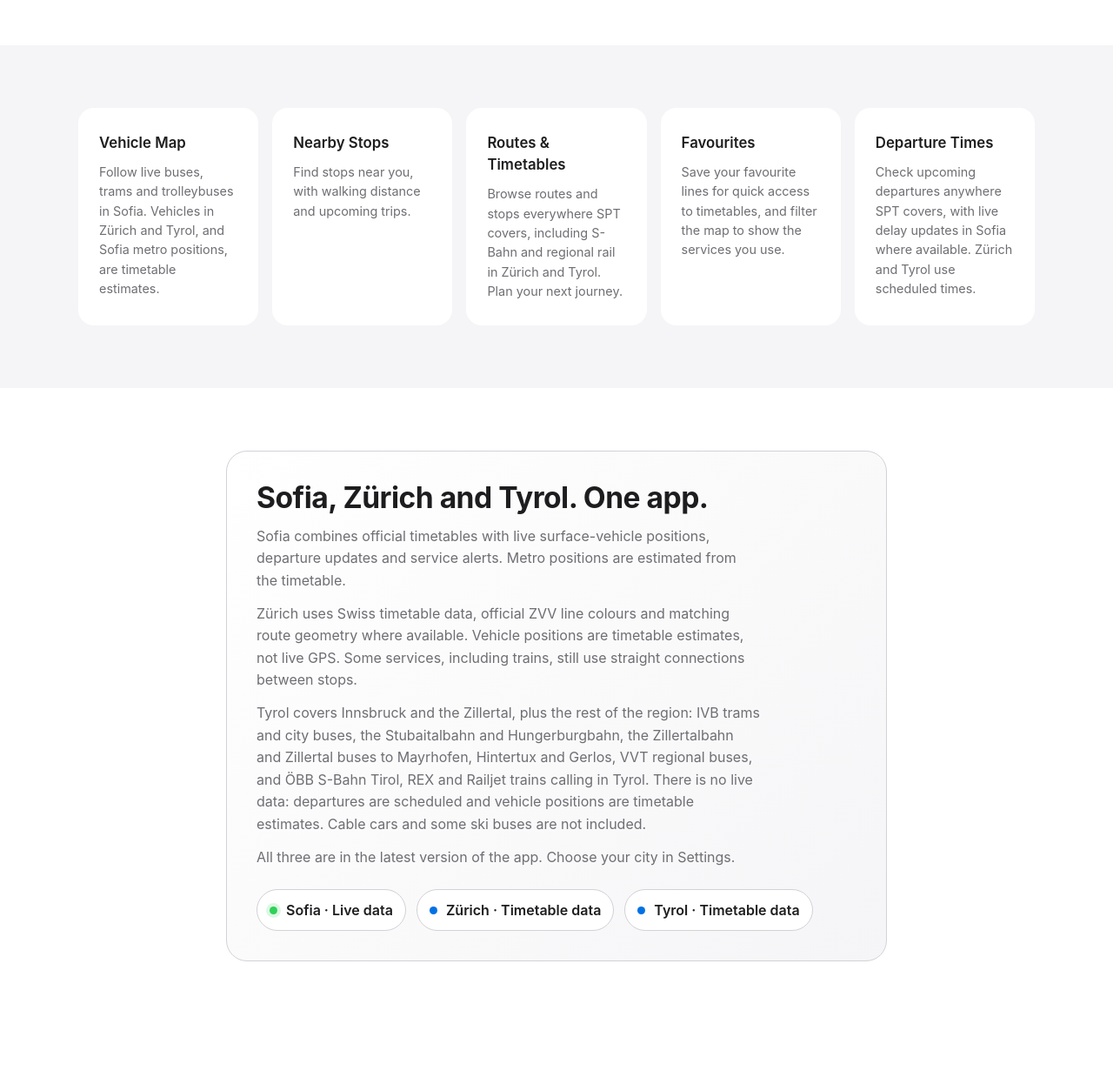
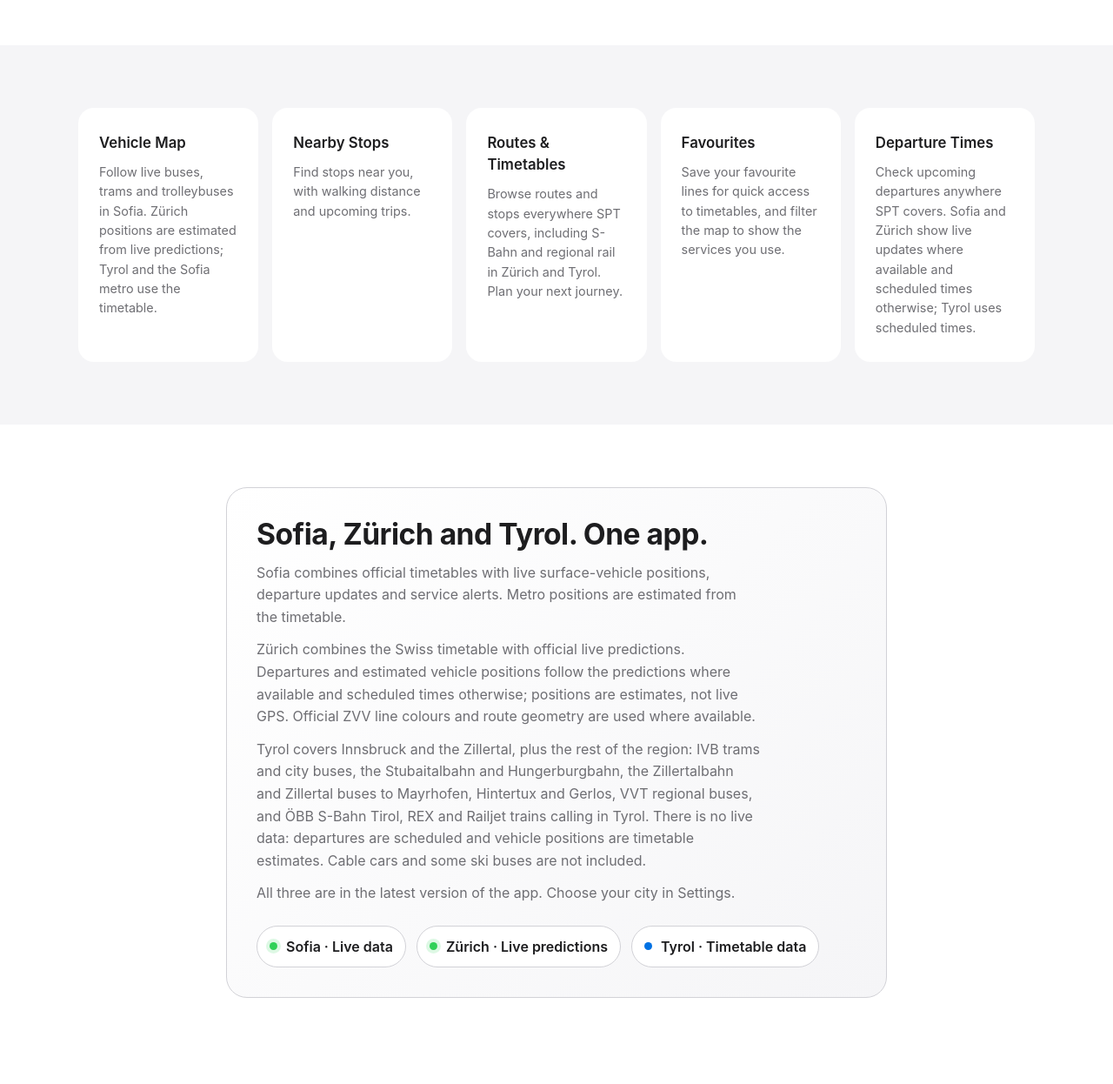
Before and after one commit to nonsense/spt-website, a website: page index.html in a window 1280 px wide. Shown: the part 707-1953 px from the top of the page at 87% size. Drawn offline with Linux system fonts and the light colour scheme.

Commit message:
fix(site): describe Zürich live predictions alongside scheduled times
Since 2.1.7 Zürich departures and estimated map positions follow
official Swiss live predictions when they match the timetable, and
scheduled times otherwise. The homepage, support page and README said
Zürich was timetable-only; the Zürich chip now reads "Live predictions".
Tyrol remains scheduled-only. Also drop the stale claim that Zürich
trains use straight lines (S-Bahn geometry is used where available).

Co-Authored-By: Claude Opus 5.5 <noreply@anthropic.com>

```diff
--- a/index.html
+++ b/index.html
@@ -4,7 +4,7 @@
     <meta charset="UTF-8">
     <meta name="viewport" content="width=device-width, initial-scale=1.0">
     <title>SPT — Public Transport in Sofia, Zürich and Tyrol</title>
-    <meta name="description" content="Explore public transport in Sofia, Zürich and Tyrol (Innsbruck and the Zillertal) with SPT for iOS. Routes, nearby stops, departure times, live Sofia vehicles and timetable-based positions in Zürich and Tyrol.">
+    <meta name="description" content="Explore public transport in Sofia, Zürich and Tyrol (Innsbruck and the Zillertal) with SPT for iOS. Routes, nearby stops and departure times, with live vehicles in Sofia and live predictions in Zürich.">
     <link rel="icon" type="image/png" sizes="32x32" href="favicon-32.png">
     <link rel="icon" type="image/x-icon" href="favicon.ico">
     <link rel="apple-touch-icon" sizes="180x180" href="apple-touch-icon.png">
@@ -614,8 +614,8 @@
     <div class="features-grid">
         <div class="feature-card">
             <h3 data-en="Vehicle Map" data-bg="Карта на транспорта">Vehicle Map</h3>
-            <p data-en="Follow live buses, trams and trolleybuses in Sofia. Vehicles in Zürich and Tyrol, and Sofia metro positions, are timetable estimates."
-               data-bg="Следете автобуси, трамваи и тролейбуси на живо в София. Позициите в Цюрих и Тирол, както и на софийското метро, са прогнозни, по разписание.">Follow live buses, trams and trolleybuses in Sofia. Vehicles in Zürich and Tyrol, and Sofia metro positions, are timetable estimates.</p>
+            <p data-en="Follow live buses, trams and trolleybuses in Sofia. Zürich positions are estimated from live predictions; Tyrol and the Sofia metro use the timetable."
+               data-bg="Следете автобуси, трамваи и тролейбуси на живо в София. Позициите в Цюрих се изчисляват по прогнози на живо, а в Тирол и на софийското метро — по разписание.">Follow live buses, trams and trolleybuses in Sofia. Zürich positions are estimated from live predictions; Tyrol and the Sofia metro use the timetable.</p>
         </div>
         <div class="feature-card">
             <h3 data-en="Nearby Stops" data-bg="Близки Спирки">Nearby Stops</h3>
@@ -634,8 +634,8 @@
         </div>
         <div class="feature-card">
             <h3 data-en="Departure Times" data-bg="Часове на тръгване">Departure Times</h3>
-            <p data-en="Check upcoming departures anywhere SPT covers, with live delay updates in Sofia where available. Zürich and Tyrol use scheduled times."
-               data-bg="Проверявайте предстоящите тръгвания навсякъде, където работи SPT, с наличните данни за закъснения на живо в София. За Цюрих и Тирол се използва разписанието.">Check upcoming departures anywhere SPT covers, with live delay updates in Sofia where available. Zürich and Tyrol use scheduled times.</p>
+            <p data-en="Check upcoming departures anywhere SPT covers. Sofia and Zürich show live updates where available and scheduled times otherwise; Tyrol uses scheduled times."
+               data-bg="Проверявайте предстоящите тръгвания навсякъде, където работи SPT. София и Цюрих показват актуализации на живо, когато са налични, а иначе — часове по разписание; за Тирол се използва разписанието.">Check upcoming departures anywhere SPT covers. Sofia and Zürich show live updates where available and scheduled times otherwise; Tyrol uses scheduled times.</p>
         </div>
     </div>
 </section>
@@ -646,8 +646,8 @@
         <h2 data-en="Sofia, Zürich and Tyrol. One app." data-bg="София, Цюрих и Тирол. Едно приложение.">Sofia, Zürich and Tyrol. One app.</h2>
         <p data-en="Sofia combines official timetables with live surface-vehicle positions, departure updates and service alerts. Metro positions are estimated from the timetable."
            data-bg="София съчетава официални разписания с позиции на наземния транспорт на живо, актуализации на тръгванията и промени в движението. Позициите на метрото се изчисляват по разписание.">Sofia combines official timetables with live surface-vehicle positions, departure updates and service alerts. Metro positions are estimated from the timetable.</p>
-        <p data-en="Zürich uses Swiss timetable data, official ZVV line colours and matching route geometry where available. Vehicle positions are timetable estimates, not live GPS. Some services, including trains, still use straight connections between stops."
-           data-bg="Цюрих използва швейцарски разписания, официалните цветове на ZVV и данни за трасетата, когато са налични. Позициите са прогнозни, по разписание, а не GPS на живо. Някои линии, включително влаковете, все още използват прави връзки между спирките.">Zürich uses Swiss timetable data, official ZVV line colours and matching route geometry where available. Vehicle positions are timetable estimates, not live GPS. Some services, including trains, still use straight connections between stops.</p>
+        <p data-en="Zürich combines the Swiss timetable with official live predictions. Departures and estimated vehicle positions follow the predictions where available and scheduled times otherwise; positions are estimates, not live GPS. Official ZVV line colours and route geometry are used where available."
+           data-bg="Цюрих съчетава швейцарското разписание с официални прогнози на живо. Тръгванията и прогнозните позиции на превозните средства следват прогнозите, когато са налични, а иначе — разписанието; позициите са прогнозни, а не GPS на живо. Използват се официалните цветове на линиите на ZVV и трасетата, когато са налични.">Zürich combines the Swiss timetable with official live predictions. Departures and estimated vehicle positions follow the predictions where available and scheduled times otherwise; positions are estimates, not live GPS. Official ZVV line colours and route geometry are used where available.</p>
         <p data-en="Tyrol covers Innsbruck and the Zillertal, plus the rest of the region: IVB trams and city buses, the Stubaitalbahn and Hungerburgbahn, the Zillertalbahn and Zillertal buses to Mayrhofen, Hintertux and Gerlos, VVT regional buses, and ÖBB S-Bahn Tirol, REX and Railjet trains calling in Tyrol. There is no live data: departures are scheduled and vehicle positions are timetable estimates. Cable cars and some ski buses are not included."
            data-bg="Тирол обхваща Инсбрук и долината Цилертал, както и останалата част от региона: трамваите и градските автобуси на IVB, Stubaitalbahn и Hungerburgbahn, Zillertalbahn и автобусите в Цилертал до Майрхофен, Хинтертукс и Герлос, регионалните автобуси на VVT, както и влаковете на ÖBB — S-Bahn Tirol, REX и Railjet — със спирки в Тирол. Няма данни на живо: тръгванията са по разписание, а позициите на превозните средства са прогнозни. Лифтовете и някои ски автобуси не са включени.">Tyrol covers Innsbruck and the Zillertal, plus the rest of the region: IVB trams and city buses, the Stubaitalbahn and Hungerburgbahn, the Zillertalbahn and Zillertal buses to Mayrhofen, Hintertux and Gerlos, VVT regional buses, and ÖBB S-Bahn Tirol, REX and Railjet trains calling in Tyrol. There is no live data: departures are scheduled and vehicle positions are timetable estimates. Cable cars and some ski buses are not included.</p>
         <p data-en="All three are in the latest version of the app. Choose your city in Settings."
@@ -658,8 +658,8 @@
                 <span data-en="Sofia · Live data" data-bg="София · Данни на живо">Sofia · Live data</span>
             </li>
             <li class="city-chip">
-                <span class="status-dot scheduled" aria-hidden="true"></span>
-                <span data-en="Zürich · Timetable data" data-bg="Цюрих · По разписание">Zürich · Timetable data</span>
+                <span class="status-dot" aria-hidden="true"></span>
+                <span data-en="Zürich · Live predictions" data-bg="Цюрих · Прогнози на живо">Zürich · Live predictions</span>
             </li>
             <li class="city-chip">
                 <span class="status-dot scheduled" aria-hidden="true"></span>
```
Also changed, not shown: support.html (+8 -8 lines), README.md.
